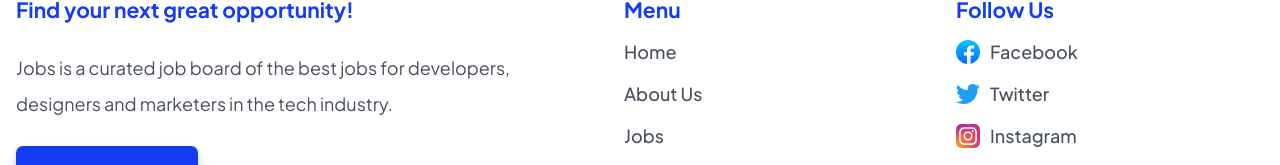
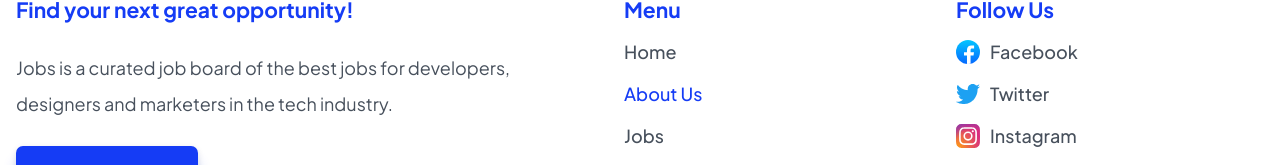
Before and after one commit to Kwesiso/Group1-Project3, a React (Vite) app: page /about in a window 1280 px wide. Shown: the part 4026-4191 px from the top of the page. Built offline with nearby package versions, Linux system fonts and the light colour scheme; no server answers.

Commit message:
fix: update nav links

```diff
--- a/src/components/Footer/index.jsx
+++ b/src/components/Footer/index.jsx
@@ -3,7 +3,8 @@ import styled from "styled-components";
 import Button from "../Button";
 import { footerNav, socialNav } from "../../constants";
 import { logo_small } from "../../assets";
-import * as F from './styles';
+import * as F from "./styles";
+import { NavLink } from "react-router-dom";
 
 const Footer = () => {
   return (
@@ -26,7 +27,16 @@ const Footer = () => {
               <F.Heading>Menu</F.Heading>
               {footerNav.map((link) => (
                 <F.ListItem key={link.id}>
-                  <a href={link.link}>{link.title}</a>
+                  <NavLink
+                    to={link.link}
+                    style={({ isActive }) => {
+                      return {
+                        color: isActive ? "var(--color-primary-1)" : "inherit",
+                      };
+                    }}
+                  >
+                    {link.title}
+                  </NavLink>
                 </F.ListItem>
               ))}
             </F.FooterList>
@@ -59,7 +69,8 @@ const Footer = () => {
             >
               {" "}
               BRIX Templates.
-            </a> Developed by Raluca Curt.
+            </a>{" "}
+            Developed by Raluca Curt.
           </p>
         </F.FooterBottom>
       </F.FooterContainer>
--- a/src/components/Navbar/index.jsx
+++ b/src/components/Navbar/index.jsx
@@ -8,9 +8,8 @@ import { useEffect } from "react";
 
 const Navbar = () => {
   const [openMobileNav, setOpenMobileNav] = useState(false);
-  const [activeItem, setActiveItem] = useState("Home");
   const { id } = useParams();
-  console.log(id);
+
   // useEffect(() => {
   //   if(id === null) {
   //     setActiveItem('Home')
@@ -70,12 +69,17 @@ const Navbar = () => {
         <N.MobileNavContainer openMobileNav={openMobileNav}>
           <N.NavList>
             {navLinks.map((link) => (
-              <N.NavItem
-                key={link.id}
-                active={activeItem === link.title ? true : false}
-                onClick={() => setActiveItem(link.title)}
-              >
-                <Link to={link.link}>{link.title}</Link>
+              <N.NavItem key={link.id}>
+                <NavLink
+                  to={link.link}
+                  style={({ isActive }) => {
+                    return {
+                      color: isActive ? "var(--color-primary-1)" : "inherit",
+                    };
+                  }}
+                >
+                  {link.title}
+                </NavLink>
               </N.NavItem>
             ))}
           </N.NavList>
```
